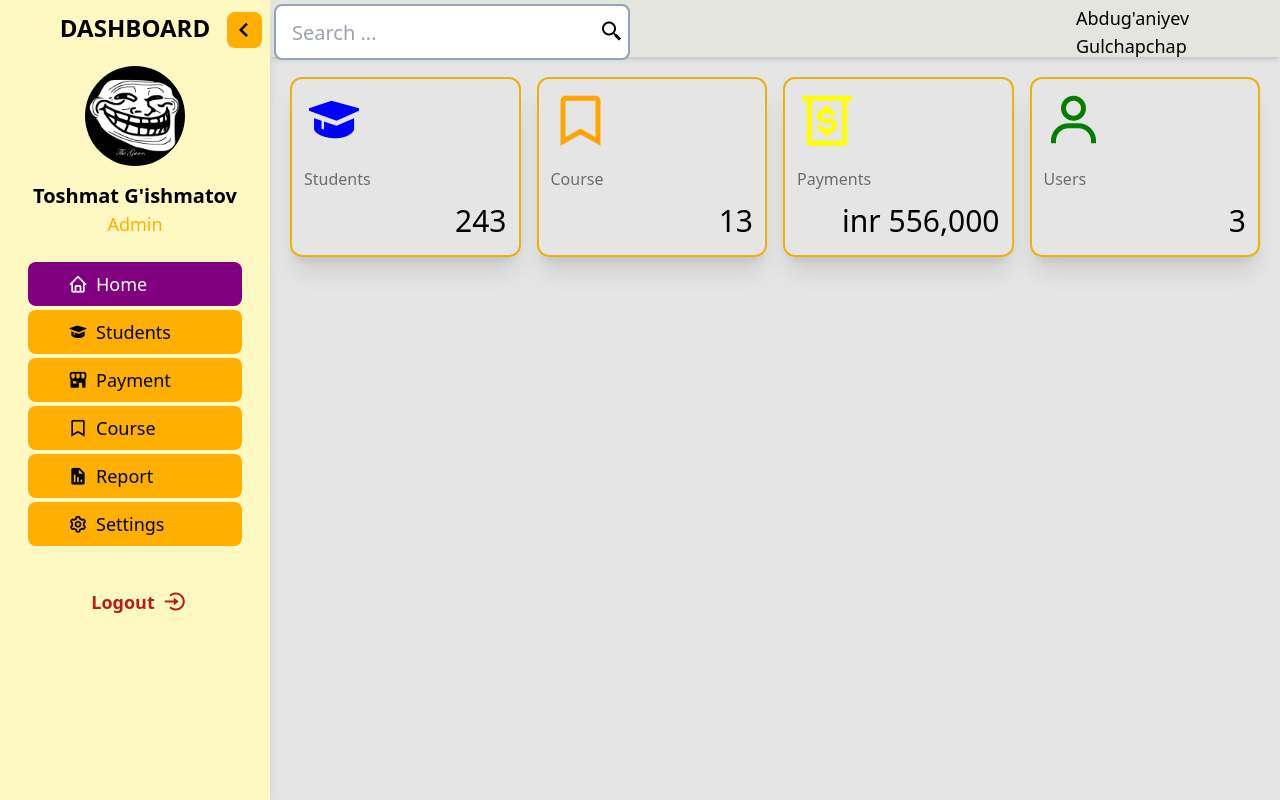
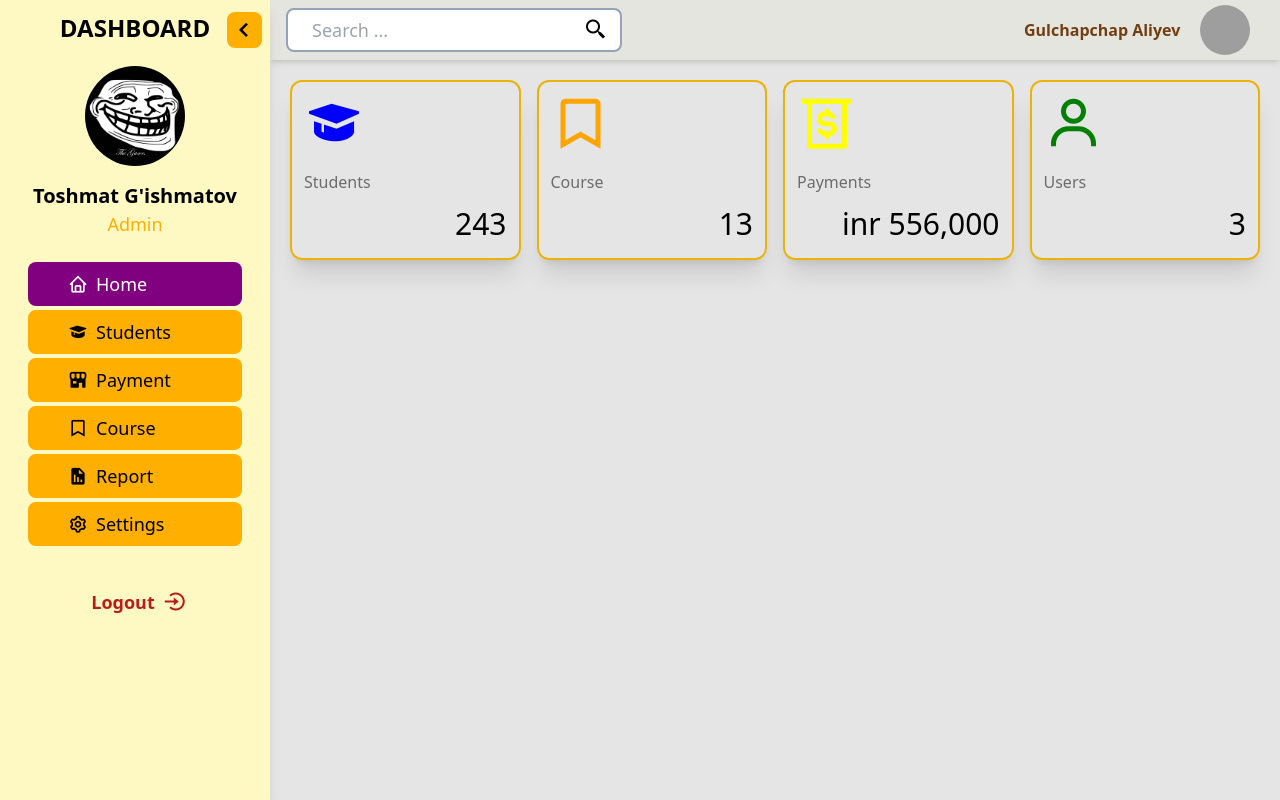
Before and after one commit to FarruxbekNozimov/admin-dashboard-vueApp, a Vue app: page / in a window 1280 px wide. Built offline with nearby package versions, Linux system fonts and the light colour scheme; grey boxes are pictures that could not be loaded.

Commit message:
end of project

```diff
--- a/src/App.vue
+++ b/src/App.vue
@@ -1,7 +1,9 @@
 <script>
 import Sidebar from "./components/Sidebar/Sidebar.vue";
 import Header from "./components/Header/Header.vue";
+import Extra from "./components/Extra/Extra.vue";
 import Home from "./views/Home/Home.vue";
+
 export default {
 	data() {
 		return {};
@@ -10,6 +12,15 @@ export default {
 		Sidebar,
 		Header,
 		Home,
+		Extra,
+	},
+
+	methods: {
+		async fetchUser() {
+			try {
+				const response = await fetch("http://localhost:7000/api/user");
+			} catch (error) {}
+		},
 	},
 };
 </script>
--- /dev/null
+++ b/src/components/Extra/Extra.vue
@@ -0,0 +1,11 @@
+<template>
+	<div>
+		<div class="w-[80%] bg-cyan-500 p-12 m-4 border">
+			<h1></h1>
+		</div>
+	</div>
+</template>
+<script>
+export default {};
+</script>
+<style lang=""></style>
--- a/src/components/Header/Header.vue
+++ b/src/components/Header/Header.vue
@@ -1,25 +1,27 @@
 <script>
+import User from "../../ui/User/User.vue";
+
 export default {
 	name: "Header",
 	props: {},
+	components: {
+		User: User,
+	},
 };
 </script>
 
 <template>
-	<header class="bg-[#E5E5E0] shadow-md w-[100%] h-[57px] p-1">
-		<nav class="flex justify-between">
+	<header class="bg-[#E5E5E0] shadow-md">
+		<nav class="flex justify-between w-[100%] h-[60px] p-2 px-4">
 			<div
-				class="bg-white p-1 flex justify-center items-center border-2 border-slate-400 rounded-lg">
+				class="bg-white px-3 flex justify-center items-center border-2 border-slate-400 rounded-lg">
 				<input
 					type="text"
-					class="text-xl outline-none rounded-md px-3 h-[30px] bg-none bg-white"
+					class="text-lg outline-none rounded-md px-3 h-[25px] bg-none bg-white"
 					placeholder="Search ..." />
 				<i class="bx bx-search-alt-2 text-2xl cursor-pointer"></i>
 			</div>
-			<div class="flex w-[200px]">
-				<h4 class="text-lg">Abdug'aniyev Gulchapchap</h4>
-
-			</div>
+			<User>Gulchapchap Aliyev</User>
 		</nav>
 	</header>
 </template>
--- a/src/components/Sidebar/Sidebar.vue
+++ b/src/components/Sidebar/Sidebar.vue
@@ -44,7 +44,7 @@ export default {
 			<router-link
 				v-for="el in navLinks"
 				:to="el.link"
-				class="list_item p-2 my-1 text-lg duration-500 cursor-pointer bg-[#FEAF00] hover:bg-[#FEAF00] hover:shadow-lg hover:shadow-cyan-500/50 active:bg-[#FEAF00] flex items-center"
+				class="list_item p-2 my-1 text-lg duration-500 cursor-pointer bg-[#FEAF00] hover:bg-purple-900 hover:text-white hover:shadow-lg hover:shadow-cyan-500/50 active:bg-[#FEAF00] flex items-center"
 				:class="
 					toggle
 						? 'rounded-lg ps-10'
--- /dev/null
+++ b/src/ui/User/User.vue
@@ -0,0 +1,19 @@
+<script>
+export default {
+	name: "User",
+	props: {
+		name: String,
+	},
+};
+</script>
+
+<template>
+	<div class="flex w-[240px] items-center gap-5">
+		<h4 class="text-md text-yellow-900 font-semibold"><slot /></h4>
+		<img
+			src="https://picsum.photos/id/133/50/50"
+			class="object-cover rounded-full"
+			alt="" />
+	</div>
+</template>
+<style scoped></style>
```
